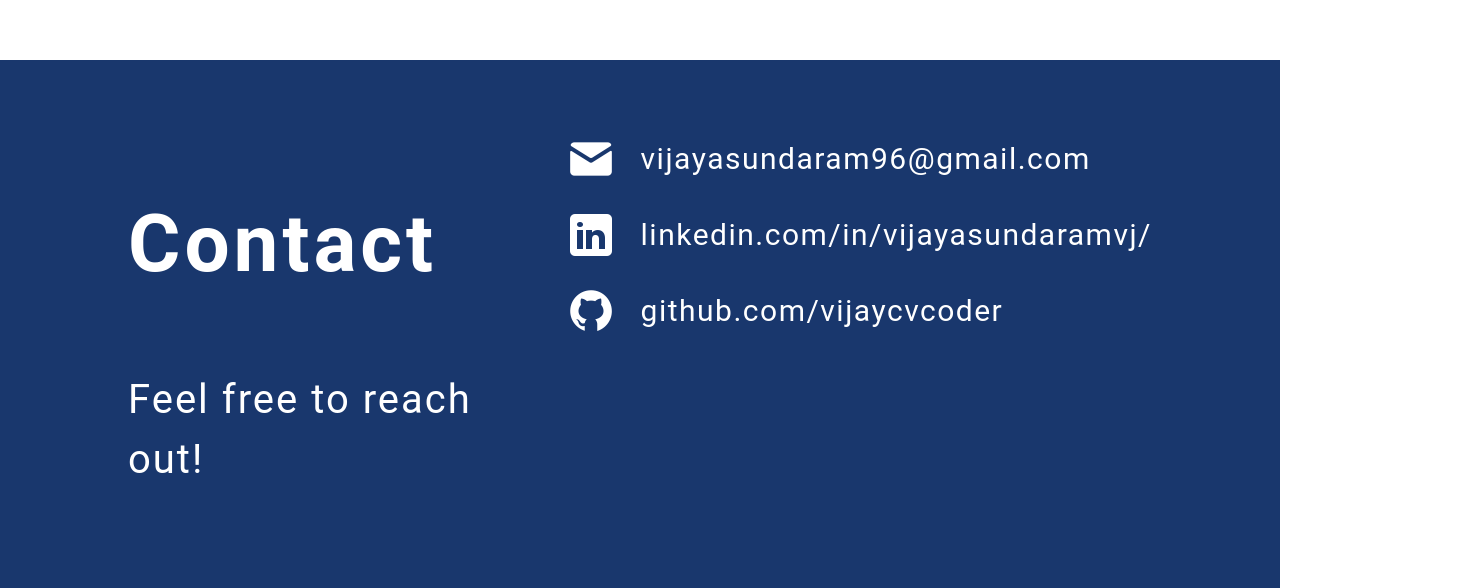
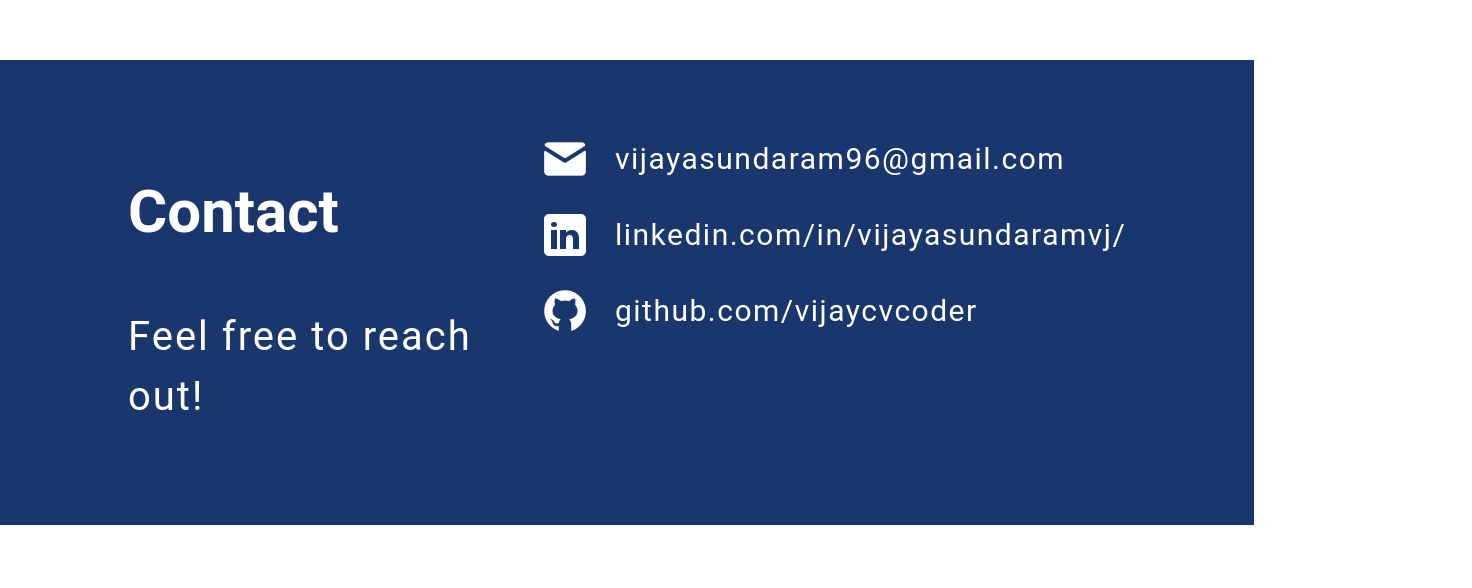
Before and after one commit to vijaycvcoder/landing-page, a React (Create React App) app: page / in a window 1280 px wide. Shown: the part 2176-2764 px from the top of the page, 1472 px wide, since content can reach past the window. After the commit the page ends 2701 px from the top, so only its background shows below. Built offline with nearby package versions, Linux system fonts and the light colour scheme.

Commit message:
fix extra scroll issue

```diff
--- a/src/components/Contact/Contact.module.css
+++ b/src/components/Contact/Contact.module.css
@@ -7,15 +7,15 @@
   display: flex;
   flex-direction: row;
   justify-content: space-evenly;
-  width: 100vw;
+  width: 98vw;
   padding: 58px 10%;
   gap: 10px;
 }
 
 .text h2 {
-  font-size: 80px;
+  font-size: 60px;
   font-weight: 700;
-  letter-spacing: 4px;
+  letter-spacing: 0px;
 }
 
 .text p {
--- a/src/components/Hero.module.css
+++ b/src/components/Hero.module.css
@@ -93,7 +93,6 @@
   min-width: 350px;
   min-width: 250px;
   top: 246px;
-  right: -25vw;
   border-radius: 764px;
   background: rgba(25, 55, 109, 0.7);
   filter: blur(100px);
```
